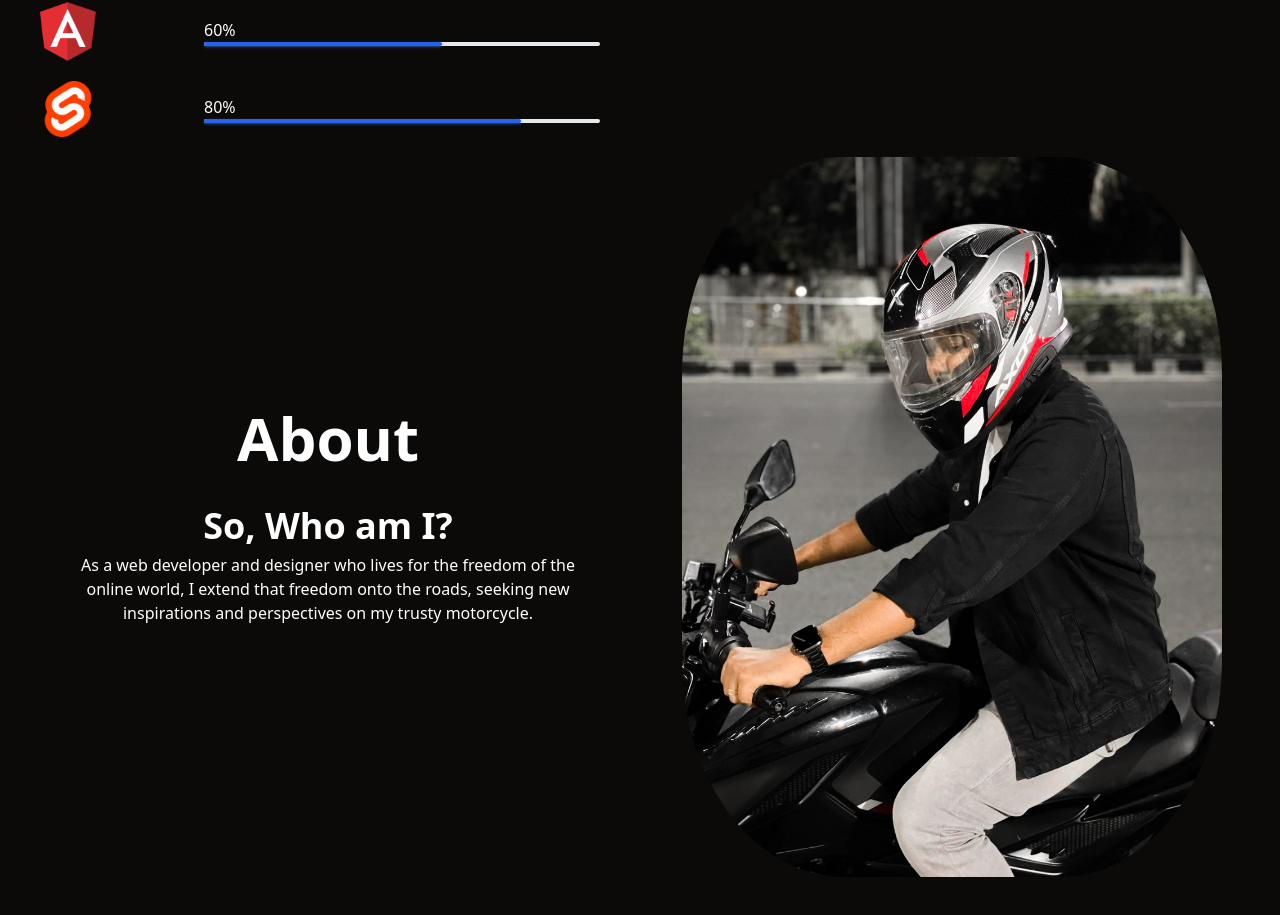
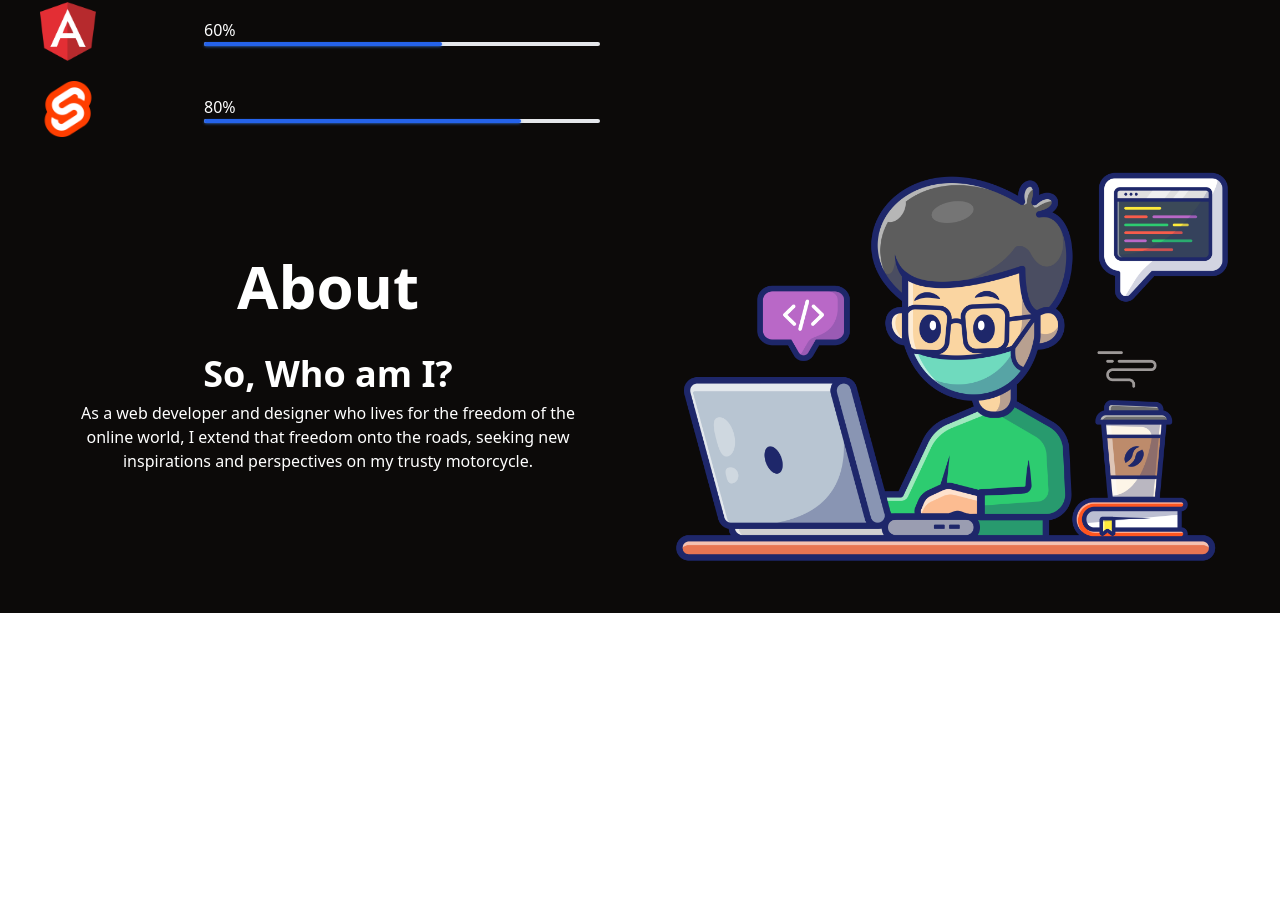
Before and after one commit to ckViki/viki2.0, a SvelteKit app: page / in a window 1280 px wide. Shown: the part 2137-3052 px from the top of the page. After the commit the page ends 2750 px from the top, so only its background shows below. Built offline with nearby package versions, Linux system fonts and the light colour scheme; what tailwindcss-animated would draw is missing.

Commit message:
updated the image in about me

```diff
--- a/src/routes/about/+page.svelte
+++ b/src/routes/about/+page.svelte
@@ -19,15 +19,11 @@
         </div>
 
         <div class="w-full flex">
-            <img src="/viki.jpg" class="m-auto max-h-[90vh] rounded-[5%] md:rounded-[30%]" alt="">
+            <img src="/working.png" class="m-auto max-h-[90vh]" alt="">
         </div>
     </div>
 
     <div class="md:flex grid grid-cols-2">
-
-        <div class="w-full">
-
-        </div>
 
         <div class="w-full hidden">
 
```
Also changed, not shown: static/working.png (added).
